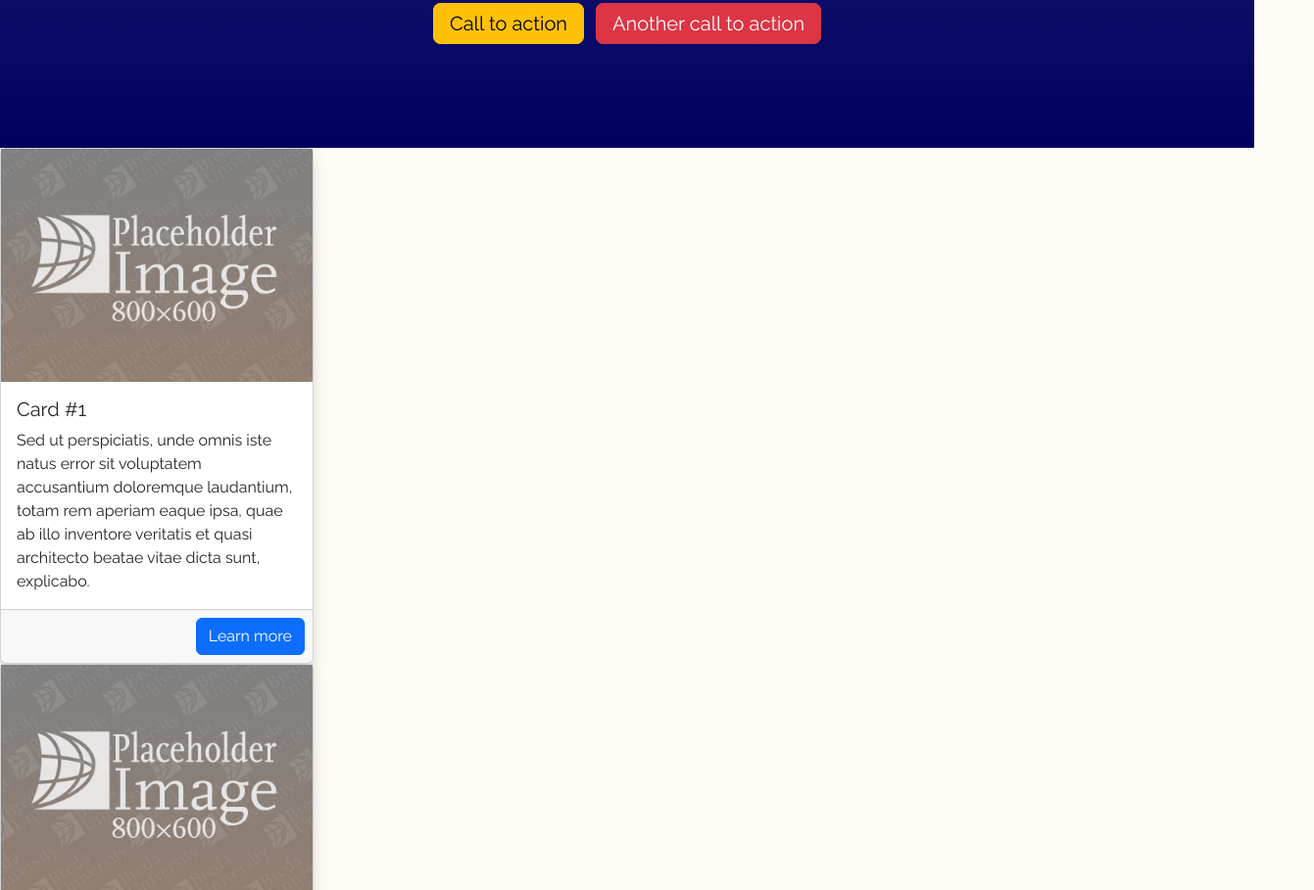
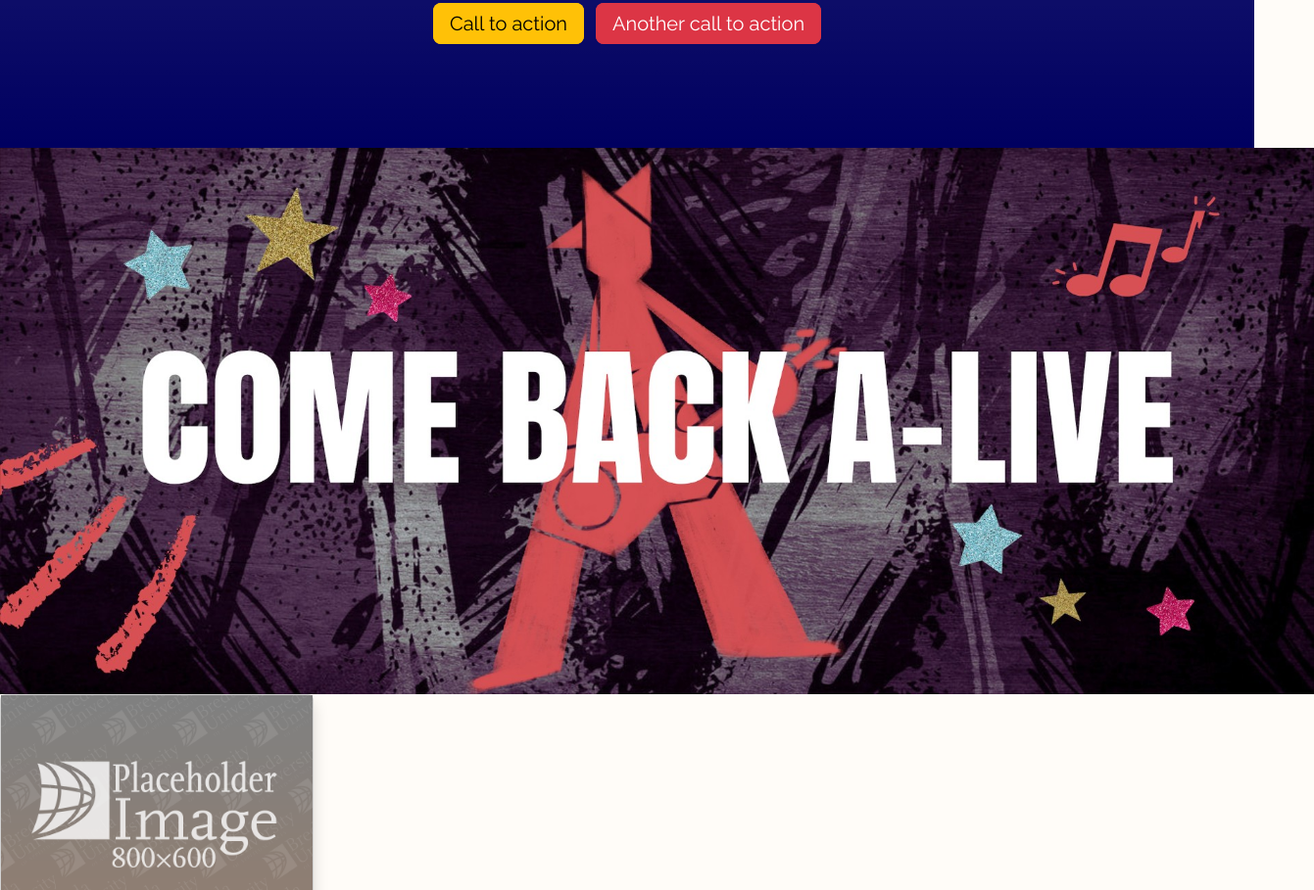
Before and after one commit to SomeonesHamster/A.live, a plain HTML site: page index.html in a window 1280 px wide. Shown: the part 336-1245 px from the top of the page at 98% size, 1341 px wide, since content can reach past the window. Drawn offline with nearby package versions, Linux system fonts and the light colour scheme.

Commit message:
come back a-live image

```diff
--- a/index.html
+++ b/index.html
@@ -64,7 +64,7 @@
     <!-- End of navigation bar -->
 
 	      <!-- Start of section adapted from https://getbootstrap.com/docs/5.1/examples/album/ -->
-    <header class="py-2 py-md-4 py-lg-5 text-center container-fluid bg-gradient text-light">
+  <header class="py-2 py-md-4 py-lg-5 text-center container-fluid bg-gradient text-light ">
       <div class="row">
         <div class="col-md-8 col-lg-6 mx-auto py-5">
           <h1 class="display-3">Hero section</h1>
@@ -76,6 +76,8 @@
         </div>
       </div>
     </header>
+
+    <img src="images/thumbnail_processed-7792A29C-3B9C-4E83-952E-89D59783FCB2.jpg" width="1341" height="799" alt=""/>
     <!-- End of hero section -->
 
 	    <!-- Card #1 -->
@@ -90,7 +92,7 @@
               <a href="#" class="btn btn-primary">Learn more</a>
             </div>
           </div>
-        </div>
+  </div>
 
         <!-- Card #2 -->
         <div class="col-sm-6 col-lg-4 col-xl-3">
@@ -121,7 +123,7 @@
         </div>
 
 
-    <!-- Start of carrousel, adapted from https://getbootstrap.com/docs/5.1/components/carousel/ -->
+  <!-- Start of carrousel, adapted from https://getbootstrap.com/docs/5.1/components/carousel/ -->
     <section class="container-fluid p-0">
       <div id="myCarousel" class="carousel slide" data-bs-ride="carousel">
         <div class="carousel-indicators">
```
Also changed, not shown: images/thumbnail_processed-7792A29C-3B9C-4E83-952E-89D59783FCB2.jpg (added).
